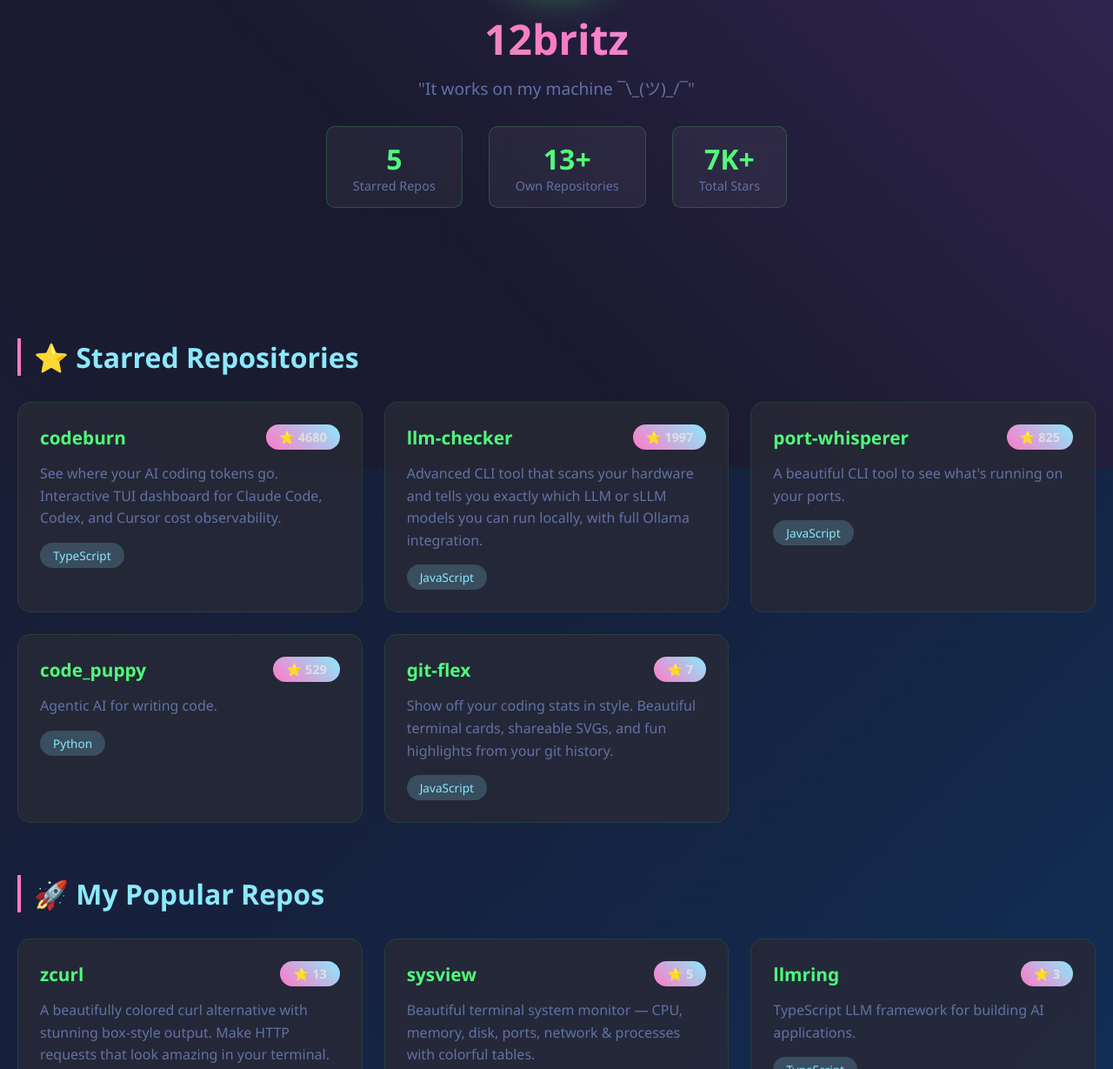
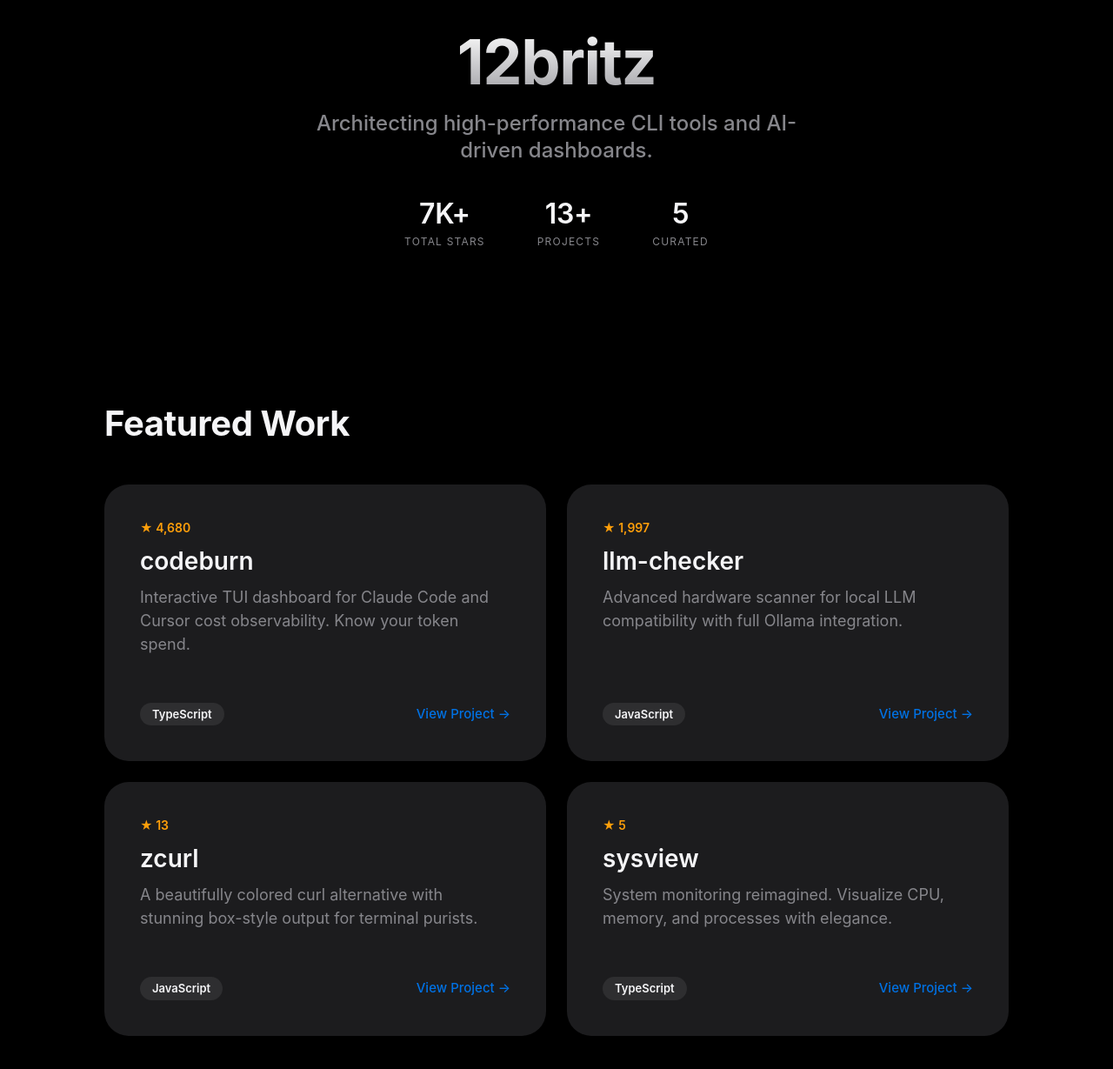
Before and after one commit to 12britz/12britz.github.io, a plain HTML site: page index.html in a window 1280 px wide. Shown: the part 263-1492 px from the top of the page at 87% size. Drawn offline with Linux system fonts and the light colour scheme.

Commit message:
Revamp developer portfolio layout and styles

```diff
--- a/index.html
+++ b/index.html
@@ -3,399 +3,350 @@
 <head>
     <meta charset="UTF-8">
     <meta name="viewport" content="width=device-width, initial-scale=1.0">
-    <title>12britz - Starred Repos</title>
+    <title>12britz — Developer Portfolio</title>
     <style>
+        :root {
+            --bg: #000000;
+            --card-bg: #1c1c1e;
+            --text-primary: #f5f5f7;
+            --text-secondary: #86868b;
+            --accent: #0071e3;
+            --card-hover: #2c2c2e;
+        }
+
         * {
             margin: 0;
             padding: 0;
             box-sizing: border-box;
+            -webkit-font-smoothing: antialiased;
         }
 
         body {
-            font-family: 'Segoe UI', Tahoma, Geneva, Verdana, sans-serif;
-            background: linear-gradient(135deg, #1a1a2e 0%, #16213e 50%, #0f3460 100%);
-            color: #e0e0e0;
-            min-height: 100vh;
+            font-family: -apple-system, BlinkMacSystemFont, "SF Pro Text", "SF Pro Display", "Helvetica Neue", sans-serif;
+            background-color: var(--bg);
+            color: var(--text-primary);
+            line-height: 1.1;
             overflow-x: hidden;
         }
 
-        .animated-bg {
-            position: fixed;
-            top: 0;
-            left: 0;
-            width: 100%;
-            height: 100%;
-            background: linear-gradient(45deg, #0f3460, #16213e, #1a1a2e, #533483);
-            background-size: 400% 400%;
-            animation: gradientShift 15s ease infinite;
-            z-index: -1;
+        .container {
+            max-width: 1080px;
+            margin: 0 auto;
+            padding: 0 20px;
         }
 
-        @keyframes gradientShift {
-            0% { background-position: 0% 50%; }
-            50% { background-position: 100% 50%; }
-            100% { background-position: 0% 50%; }
-        }
-
-        .container {
-            max-width: 1400px;
-            margin: 0 auto;
-            padding: 40px 20px;
-        }
-
+        /* --- Hero Section --- */
         header {
+            padding: 140px 0 80px;
             text-align: center;
-            padding: 60px 20px;
-            animation: fadeInDown 1s ease;
-        }
-
-        @keyframes fadeInDown {
-            from { opacity: 0; transform: translateY(-30px); }
-            to { opacity: 1; transform: translateY(0); }
+            opacity: 0;
+            transform: translateY(20px);
+            animation: appleFadeIn 1s cubic-bezier(0.4, 0, 0.2, 1) forwards;
         }
 
         .profile-img {
-            width: 150px;
-            height: 150px;
-            border-radius: 50%;
-            border: 4px solid #50fa7b;
-            box-shadow: 0 0 30px rgba(80, 250, 123, 0.3);
-            animation: pulse 2s ease-in-out infinite;
-        }
-
-        @keyframes pulse {
-            0%, 100% { box-shadow: 0 0 30px rgba(80, 250, 123, 0.3); }
-            50% { box-shadow: 0 0 50px rgba(80, 250, 123, 0.6); }
+            width: 120px;
+            height: 120px;
+            border-radius: 26px; /* Apple Squircle-ish */
+            margin-bottom: 30px;
+            object-fit: cover;
+            box-shadow: 0 20px 40px rgba(0,0,0,0.4);
         }
 
         h1 {
-            font-size: 3em;
-            margin: 20px 0 10px;
-            background: linear-gradient(45deg, #50fa7b, #ff79c6, #8be9fd);
+            font-size: clamp(40px, 8vw, 72px);
+            font-weight: 700;
+            letter-spacing: -0.02em;
+            margin-bottom: 16px;
+            background: linear-gradient(180deg, #fff 0%, #a1a1a6 100%);
             -webkit-background-clip: text;
             -webkit-text-fill-color: transparent;
-            animation: fadeInDown 1s ease 0.2s backwards;
         }
 
         .subtitle {
-            font-size: 1.2em;
-            color: #6272a4;
-            animation: fadeInDown 1s ease 0.4s backwards;
+            font-size: clamp(18px, 4vw, 24px);
+            color: var(--text-secondary);
+            font-weight: 500;
+            max-width: 600px;
+            margin: 0 auto 40px;
+            line-height: 1.3;
         }
 
-        .stats {
+        .stats-row {
             display: flex;
             justify-content: center;
-            gap: 30px;
-            margin: 30px 0;
-            animation: fadeInDown 1s ease 0.6s backwards;
+            gap: 60px;
+            margin-top: 40px;
         }
 
         .stat-item {
-            background: rgba(255, 255, 255, 0.05);
-            padding: 15px 30px;
-            border-radius: 10px;
-            backdrop-filter: blur(10px);
-            border: 1px solid rgba(80, 250, 123, 0.2);
+            display: flex;
+            flex-direction: column;
+            align-items: center;
         }
 
         .stat-number {
-            font-size: 2em;
-            font-weight: bold;
-            color: #50fa7b;
+            font-size: 32px;
+            font-weight: 600;
+            letter-spacing: -0.01em;
         }
 
         .stat-label {
-            font-size: 0.9em;
-            color: #6272a4;
+            font-size: 12px;
+            color: var(--text-secondary);
+            text-transform: uppercase;
+            letter-spacing: 0.1em;
+            margin-top: 8px;
         }
 
+        /* --- Sections --- */
         section {
-            margin: 60px 0;
-            animation: fadeInUp 1s ease;
-        }
-
-        @keyframes fadeInUp {
-            from { opacity: 0; transform: translateY(30px); }
-            to { opacity: 1; transform: translateY(0); }
+            padding: 100px 0;
         }
 
         h2 {
-            font-size: 2em;
-            margin-bottom: 30px;
-            color: #8be9fd;
-            border-left: 4px solid #ff79c6;
-            padding-left: 15px;
+            font-size: 40px;
+            font-weight: 700;
+            margin-bottom: 48px;
+            letter-spacing: -0.01em;
         }
 
         .repo-grid {
             display: grid;
-            grid-template-columns: repeat(auto-fill, minmax(350px, 1fr));
-            gap: 25px;
+            grid-template-columns: repeat(auto-fit, minmax(480px, 1fr));
+            gap: 24px;
+        }
+
+        @media (max-width: 600px) {
+            .repo-grid {
+                grid-template-columns: 1fr;
+            }
+            .stats-row { gap: 30px; }
+        }
+
+        .repo-card {
+            background: var(--card-bg);
+            border-radius: 28px;
+            padding: 40px;
+            text-decoration: none;
+            color: inherit;
+            transition: all 0.5s cubic-bezier(0.4, 0, 0.2, 1);
+            display: flex;
+            flex-direction: column;
+            justify-content: space-between;
+            min-height: 280px;
+            border: 1px solid transparent;
+        }
+
+        .repo-card:hover {
+            transform: scale(1.015);
+            background: var(--card-hover);
+            border-color: rgba(255,255,255,0.1);
+        }
+
+        .repo-top {
+            margin-bottom: 24px;
+        }
+
+        .repo-name {
+            font-size: 28px;
+            font-weight: 600;
+            margin-bottom: 12px;
+            display: block;
+        }
+
+        .repo-stars {
+            display: inline-flex;
+            align-items: center;
+            font-size: 14px;
+            font-weight: 600;
+            color: #ff9f0a; /* Apple Orange */
+            margin-bottom: 16px;
+        }
+
+        .repo-desc {
+            font-size: 18px;
+            color: var(--text-secondary);
+            line-height: 1.5;
+            font-weight: 400;
+        }
+
+        .repo-bottom {
+            display: flex;
+            justify-content: space-between;
+            align-items: center;
             margin-top: 30px;
         }
 
-        .repo-card {
-            background: rgba(40, 42, 54, 0.8);
-            border-radius: 15px;
-            padding: 25px;
-            backdrop-filter: blur(10px);
-            border: 1px solid rgba(80, 250, 123, 0.1);
-            transition: all 0.3s ease;
-            position: relative;
-            overflow: hidden;
+        .repo-lang {
+            font-size: 13px;
+            font-weight: 600;
+            color: var(--text-primary);
+            background: rgba(255,255,255,0.08);
+            padding: 6px 14px;
+            border-radius: 20px;
         }
 
-        .repo-card::before {
-            content: '';
-            position: absolute;
-            top: 0;
-            left: 0;
-            width: 100%;
-            height: 4px;
-            background: linear-gradient(90deg, #50fa7b, #ff79c6, #8be9fd);
-            transform: translateX(-100%);
-            transition: transform 0.3s ease;
+        .view-link {
+            color: var(--accent);
+            font-weight: 500;
+            font-size: 15px;
+            display: flex;
+            align-items: center;
+            gap: 4px;
         }
 
-        .repo-card:hover::before {
-            transform: translateX(0);
+        /* --- Footer --- */
+        footer {
+            padding: 120px 0 60px;
+            text-align: center;
+            color: var(--text-secondary);
+            font-size: 16px;
+            border-top: 1px solid rgba(255,255,255,0.1);
         }
 
-        .repo-card:hover {
-            transform: translateY(-10px);
-            box-shadow: 0 15px 40px rgba(80, 250, 123, 0.2);
-            border-color: rgba(80, 250, 123, 0.4);
+        .social-links {
+            margin-top: 20px;
+            display: flex;
+            justify-content: center;
+            gap: 24px;
         }
 
-        .repo-header {
-            display: flex;
-            justify-content: space-between;
-            align-items: center;
-            margin-bottom: 15px;
+        .social-links a {
+            color: var(--text-primary);
+            text-decoration: none;
+            font-weight: 500;
+            transition: color 0.2s;
         }
 
-        .repo-name {
-            font-size: 1.3em;
-            font-weight: bold;
-            color: #50fa7b;
-            text-decoration: none;
-            transition: color 0.3s ease;
+        .social-links a:hover {
+            color: var(--accent);
         }
 
-        .repo-name:hover {
-            color: #ff79c6;
+        @keyframes appleFadeIn {
+            to {
+                opacity: 1;
+                transform: translateY(0);
+            }
         }
 
-        .repo-stars {
-            background: linear-gradient(45deg, #ff79c6, #8be9fd);
-            padding: 5px 15px;
-            border-radius: 20px;
-            font-weight: bold;
-            font-size: 0.9em;
+        .reveal {
+            opacity: 0;
+            transform: translateY(30px);
+            transition: all 0.8s cubic-bezier(0.4, 0, 0.2, 1);
         }
 
-        .repo-desc {
-            color: #6272a4;
-            line-height: 1.6;
-            margin-bottom: 15px;
-        }
-
-        .repo-lang {
-            display: inline-block;
-            background: rgba(139, 233, 253, 0.2);
-            padding: 5px 15px;
-            border-radius: 15px;
-            font-size: 0.85em;
-            color: #8be9fd;
-        }
-
-        .empty-lang {
-            background: rgba(98, 114, 164, 0.2);
-            color: #6272a4;
-        }
-
-        footer {
-            text-align: center;
-            padding: 40px;
-            color: #6272a4;
-            border-top: 1px solid rgba(80, 250, 123, 0.1);
-            margin-top: 60px;
-        }
-
-        .heart {
-            color: #ff79c6;
-            animation: heartbeat 1.5s ease-in-out infinite;
-        }
-
-        @keyframes heartbeat {
-            0%, 100% { transform: scale(1); }
-            50% { transform: scale(1.2); }
-        }
-
-        @media (max-width: 768px) {
-            h1 { font-size: 2em; }
-            .repo-grid { grid-template-columns: 1fr; }
-            .stats { flex-direction: column; align-items: center; }
+        .reveal.active {
+            opacity: 1;
+            transform: translateY(0);
         }
     </style>
 </head>
 <body>
-    <div class="animated-bg"></div>
 
     <div class="container">
         <header>
             <img src="https://avatars.githubusercontent.com/u/3703613?v=4" alt="12britz" class="profile-img">
             <h1>12britz</h1>
-            <p class="subtitle">"It works on my machine ¯\_(ツ)_/¯"</p>
-            <div class="stats">
+            <p class="subtitle">Architecting high-performance CLI tools and AI-driven dashboards.</p>
+
+            <div class="stats-row">
                 <div class="stat-item">
-                    <div class="stat-number">5</div>
-                    <div class="stat-label">Starred Repos</div>
+                    <span class="stat-number">7K+</span>
+                    <span class="stat-label">Total Stars</span>
                 </div>
                 <div class="stat-item">
-                    <div class="stat-number">13+</div>
-                    <div class="stat-label">Own Repositories</div>
+                    <span class="stat-number">13+</span>
+                    <span class="stat-label">Projects</span>
                 </div>
                 <div class="stat-item">
-                    <div class="stat-number">7K+</div>
-                    <div class="stat-label">Total Stars</div>
+                    <span class="stat-number">5</span>
+                    <span class="stat-label">Curated</span>
                 </div>
             </div>
         </header>
 
-        <section>
-            <h2>⭐ Starred Repositories</h2>
+        <section id="starred">
+            <h2 class="reveal">Featured Work</h2>
             <div class="repo-grid">
-                <div class="repo-card">
-                    <div class="repo-header">
-                        <a href="https://github.com/getagentseal/codeburn" class="repo-name">codeburn</a>
-                        <span class="repo-stars">⭐ 4680</span>
+
+                <a href="https://github.com/getagentseal/codeburn" class="repo-card reveal">
+                    <div class="repo-top">
+                        <span class="repo-stars">★ 4,680</span>
+                        <span class="repo-name">codeburn</span>
+                        <p class="repo-desc">Interactive TUI dashboard for Claude Code and Cursor cost observability. Know your token spend.</p>
                     </div>
-                    <p class="repo-desc">See where your AI coding tokens go. Interactive TUI dashboard for Claude Code, Codex, and Cursor cost observability.</p>
+                    <div class="repo-bottom">
                         <span class="repo-lang">TypeScript</span>
+                        <span class="view-link">View Project →</span>
                     </div>
+                </a>
 
-                <div class="repo-card">
-                    <div class="repo-header">
-                        <a href="https://github.com/Pavelevich/llm-checker" class="repo-name">llm-checker</a>
-                        <span class="repo-stars">⭐ 1997</span>
+                <a href="https://github.com/Pavelevich/llm-checker" class="repo-card reveal">
+                    <div class="repo-top">
+                        <span class="repo-stars">★ 1,997</span>
+                        <span class="repo-name">llm-checker</span>
+                        <p class="repo-desc">Advanced hardware scanner for local LLM compatibility with full Ollama integration.</p>
                     </div>
-                    <p class="repo-desc">Advanced CLI tool that scans your hardware and tells you exactly which LLM or sLLM models you can run locally, with full Ollama integration.</p>
+                    <div class="repo-bottom">
                         <span class="repo-lang">JavaScript</span>
+                        <span class="view-link">View Project →</span>
                     </div>
+                </a>
 
-                <div class="repo-card">
-                    <div class="repo-header">
-                        <a href="https://github.com/LarsenCundric/port-whisperer" class="repo-name">port-whisperer</a>
-                        <span class="repo-stars">⭐ 825</span>
+                <a href="https://github.com/12britz/zcurl" class="repo-card reveal">
+                    <div class="repo-top">
+                        <span class="repo-stars">★ 13</span>
+                        <span class="repo-name">zcurl</span>
+                        <p class="repo-desc">A beautifully colored curl alternative with stunning box-style output for terminal purists.</p>
                     </div>
-                    <p class="repo-desc">A beautiful CLI tool to see what's running on your ports.</p>
+                    <div class="repo-bottom">
                         <span class="repo-lang">JavaScript</span>
+                        <span class="view-link">View Project →</span>
                     </div>
+                </a>
 
-                <div class="repo-card">
-                    <div class="repo-header">
-                        <a href="https://github.com/mpfaffenberger/code_puppy" class="repo-name">code_puppy</a>
-                        <span class="repo-stars">⭐ 529</span>
+                <a href="https://github.com/12britz/sysview" class="repo-card reveal">
+                    <div class="repo-top">
+                        <span class="repo-stars">★ 5</span>
+                        <span class="repo-name">sysview</span>
+                        <p class="repo-desc">System monitoring reimagined. Visualize CPU, memory, and processes with elegance.</p>
                     </div>
-                    <p class="repo-desc">Agentic AI for writing code.</p>
-                    <span class="repo-lang">Python</span>
+                    <div class="repo-bottom">
+                        <span class="repo-lang">TypeScript</span>
+                        <span class="view-link">View Project →</span>
                     </div>
+                </a>
 
-                <div class="repo-card">
-                    <div class="repo-header">
-                        <a href="https://github.com/LarsenCundric/git-flex" class="repo-name">git-flex</a>
-                        <span class="repo-stars">⭐ 7</span>
-                    </div>
-                    <p class="repo-desc">Show off your coding stats in style. Beautiful terminal cards, shareable SVGs, and fun highlights from your git history.</p>
-                    <span class="repo-lang">JavaScript</span>
-                </div>
-            </div>
-        </section>
-
-        <section>
-            <h2>🚀 My Popular Repos</h2>
-            <div class="repo-grid">
-                <div class="repo-card">
-                    <div class="repo-header">
-                        <a href="https://github.com/12britz/zcurl" class="repo-name">zcurl</a>
-                        <span class="repo-stars">⭐ 13</span>
-                    </div>
-                    <p class="repo-desc">A beautifully colored curl alternative with stunning box-style output. Make HTTP requests that look amazing in your terminal.</p>
-                    <span class="repo-lang">JavaScript</span>
-                </div>
-
-                <div class="repo-card">
-                    <div class="repo-header">
-                        <a href="https://github.com/12britz/sysview" class="repo-name">sysview</a>
-                        <span class="repo-stars">⭐ 5</span>
-                    </div>
-                    <p class="repo-desc">Beautiful terminal system monitor — CPU, memory, disk, ports, network & processes with colorful tables.</p>
-                    <span class="repo-lang">TypeScript</span>
-                </div>
-
-                <div class="repo-card">
-                    <div class="repo-header">
-                        <a href="https://github.com/12britz/llmring" class="repo-name">llmring</a>
-                        <span class="repo-stars">⭐ 3</span>
-                    </div>
-                    <p class="repo-desc">TypeScript LLM framework for building AI applications.</p>
-                    <span class="repo-lang">TypeScript</span>
-                </div>
-
-                <div class="repo-card">
-                    <div class="repo-header">
-                        <a href="https://github.com/12britz/pix" class="repo-name">pix</a>
-                        <span class="repo-stars">⭐ 2</span>
-                    </div>
-                    <p class="repo-desc">Pix is a CLI tool that uses Ollama (local AI) to solve dependency issues for package managers like pip, npm, Maven, and Cargo.</p>
-                    <span class="repo-lang">Python</span>
-                </div>
-
-                <div class="repo-card">
-                    <div class="repo-header">
-                        <a href="https://github.com/12britz/awesome-ai-gateways" class="repo-name">awesome-ai-gateways</a>
-                        <span class="repo-stars">⭐ 2</span>
-                    </div>
-                    <p class="repo-desc">Managing 100+ LLM APIs, handling rate limits, implementing fallbacks, and tracking token costs.</p>
-                    <span class="repo-lang empty-lang">—</span>
-                </div>
-
-                <div class="repo-card">
-                    <div class="repo-header">
-                        <a href="https://github.com/12britz/loadpilot" class="repo-name">loadpilot</a>
-                        <span class="repo-stars">⭐ 1</span>
-                    </div>
-                    <p class="repo-desc">LoadPilot helps you find the optimal pod configuration for your Kubernetes workloads.</p>
-                    <span class="repo-lang">Python</span>
-                </div>
             </div>
         </section>
 
         <footer>
-            <p>Made with <span class="heart">❤️</span> and ☕ in India</p>
-            <p style="margin-top: 10px;">© 2026 12britz • <a href="https://github.com/12britz" style="color: #50fa7b;">GitHub</a> • <a href="https://twitter.com/12britz" style="color: #50fa7b;">Twitter</a> • <a href="https://linkedin.com/in/12britz" style="color: #50fa7b;">LinkedIn</a></p>
+            <p>Designed for performance. Engineered in India.</p>
+            <div class="social-links">
+                <a href="https://github.com/12britz">GitHub</a>
+                <a href="#">Twitter</a>
+                <a href="#">LinkedIn</a>
+            </div>
+            <p style="margin-top: 40px; font-size: 12px; opacity: 0.5;">© 2026 12britz. All rights reserved.</p>
         </footer>
     </div>
 
     <script>
-        // Add intersection observer for scroll animations
+        // Simple scroll reveal
+        const observerOptions = {
+            threshold: 0.1
+        };
+
         const observer = new IntersectionObserver((entries) => {
             entries.forEach(entry => {
                 if (entry.isIntersecting) {
-                    entry.target.style.opacity = '1';
-                    entry.target.style.transform = 'translateY(0)';
+                    entry.target.classList.add('active');
                 }
             });
-        }, { threshold: 0.1 });
+        }, observerOptions);
 
-        document.querySelectorAll('.repo-card').forEach(card => {
-            card.style.opacity = '0';
-            card.style.transform = 'translateY(30px)';
-            card.style.transition = 'all 0.6s ease';
-            observer.observe(card);
-        });
+        document.querySelectorAll('.reveal').forEach(el => observer.observe(el));
     </script>
 </body>
 </html>
```
Lines whose indentation alone changed are shown as unchanged.
